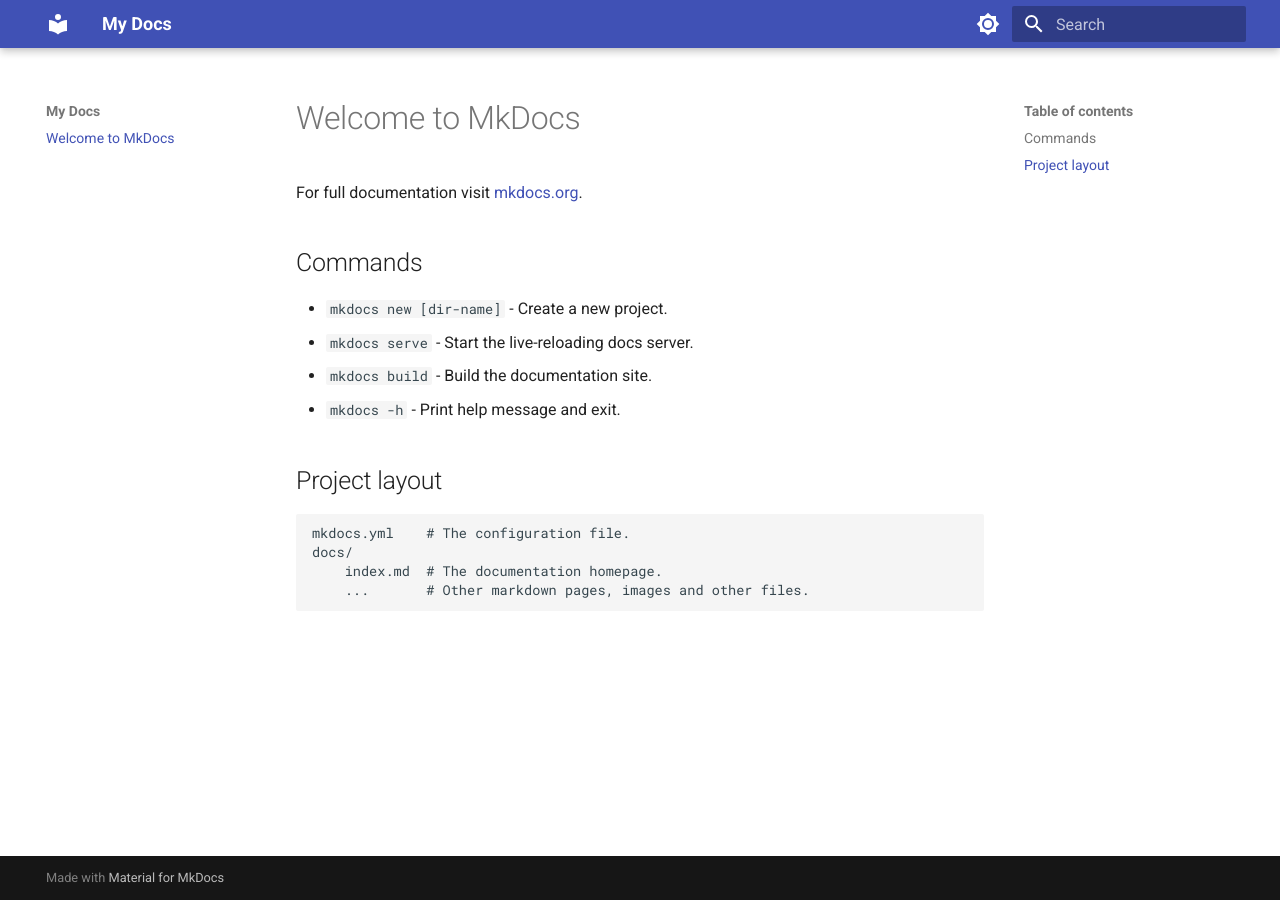
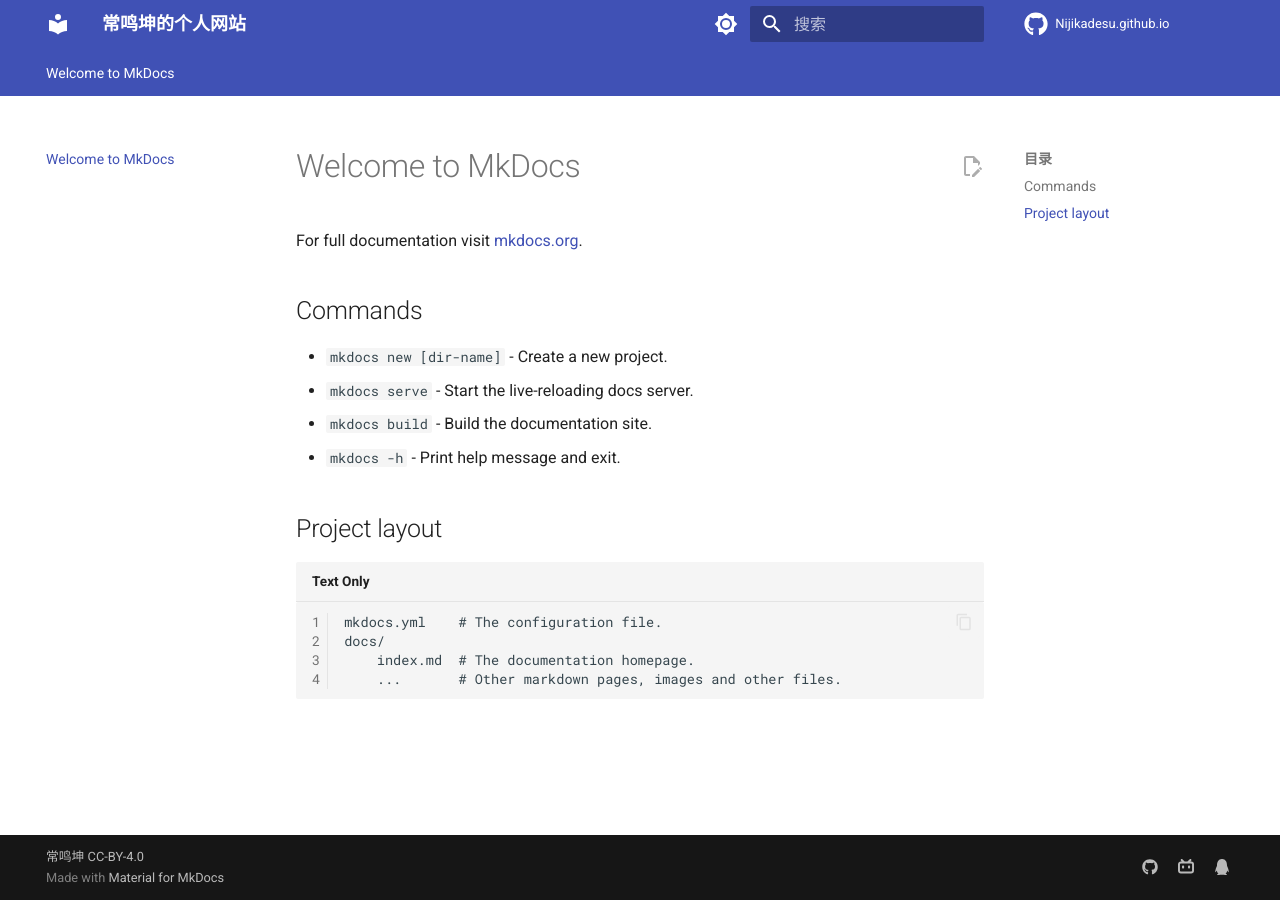
Before and after one commit to Nijikadesu/Nijikadesu.github.io, an MkDocs documentation site: the page built from docs/index.md, in a window 1280 px wide. Built offline with MkDocs 1.6.1 and Material for MkDocs 9.7.7, drawn with Linux system fonts in a browser that asks for light colours; nearby versions of some CDN libraries; library files that are not in the unit come from our copies; comment, search, counter and statistics services are not loaded.

```diff
--- a/mkdocs.yml
+++ b/mkdocs.yml
@@ -1,5 +1,8 @@
-site_name: My Docs
+site_name: 常鸣坤的个人网站
 site_url: https://nijikadesu.github.io/
+site_author: 常鸣坤
+site_description: Mingkun Chang's Website
+
 theme:
   name: material
   palette:
@@ -15,3 +18,133 @@ theme:
       toggle:
         icon: material/brightness-4
         name: Switch to light mode
+
+
+  features:
+    # 使用 Tab 来进行分类
+    # https://squidfunk.github.io/mkdocs-material/setup/setting-up-navigation/#navigation-tabs
+    - navigation.tabs
+    # 返回顶部的按钮，在上滑时出现
+    # https://squidfunk.github.io/mkdocs-material/setup/setting-up-navigation/#back-to-top-button
+    - navigation.top
+    # 给每个 Tab 添加一个 index.md，且在点击 Tab 时打开
+    # https://squidfunk.github.io/mkdocs-material/setup/setting-up-navigation/#section-index-pages-with-section-index-pages
+    - navigation.indexes
+    # 打开 Tab 时左侧目录全部展开
+    # https://squidfunk.github.io/mkdocs-material/setup/setting-up-navigation/#navigation-expansion
+    - navigation.expand
+    # 搜索输入一些字母时推荐补全整个单词
+    # https://squidfunk.github.io/mkdocs-material/setup/setting-up-site-search/#search-suggestions
+    - search.suggest
+    # 搜索的关键词文章加入高亮
+    # https://squidfunk.github.io/mkdocs-material/setup/setting-up-site-search/#search-highlighting
+    - search.highlight
+    # 可以通过按钮复制代码
+    # https://squidfunk.github.io/mkdocs-material/reference/code-blocks/#code-copy-button
+    - content.code.copy
+    # [点击按钮跳转至 GitHub 修改 Markdown 源文件]
+    # https://squidfunk.github.io/mkdocs-material/setup/adding-a-git-repository/#code-actions
+    - content.action.edit
+  language: zh # 一些提示性的文字会变成中文
+  icon:
+    # [添加 GitHub 仓库]
+    # https://squidfunk.github.io/mkdocs-material/setup/adding-a-git-repository/#repository-icon
+    repo: fontawesome/brands/github
+
+
+# [点击按钮跳转至 GitHub 修改 Markdown 源文件]
+# https://squidfunk.github.io/mkdocs-material/setup/adding-a-git-repository/#code-actions
+edit_uri: edit/main/docs/
+# [top-right corner]
+# [添加 GitHub 仓库]
+# https://squidfunk.github.io/mkdocs-material/setup/adding-a-git-repository/
+repo_url: https://github.com/Nijikadesu/Nijikadesu.github.io
+repo_name: Nijikadesu.github.io
+# [bottom-left corner]
+# [版权说明]
+# https://squidfunk.github.io/mkdocs-material/setup/setting-up-the-footer/#copyright-notice
+copyright: 常鸣坤 CC-BY-4.0
+# [bottom-right corner]
+extra:
+  # [添加社交网络图标和链接]
+  # https://squidfunk.github.io/mkdocs-material/setup/setting-up-the-footer/#social-links
+  # 搜索图标：https://squidfunk.github.io/mkdocs-material/reference/icons-emojis/#search
+  # name 会在鼠标悬浮时提示
+  social: # icons
+    - name: GitHub | Mingkun
+      icon: fontawesome/brands/github
+      link: https://github.com/Nijikadesu
+    - name: Bilibili | 風と行く道
+      icon: fontawesome/brands/bilibili
+      link: https://space.bilibili.com/439030348
+    - name: Kaggle | mingkun
+      icon: fontawesome/brands/qq
+      link: https://www.kaggle.com/mingkunc
+
+
+# [Extensions]
+plugins:
+  # [搜索功能]
+  # https://squidfunk.github.io/mkdocs-material/plugins/search/
+  # 之前中文搜索是 Insider 的功能（https://squidfunk.github.io/mkdocs-material/blog/2022/chinese-search-support/），现在好像已经是默认功能了，
+  - search:
+      lang:
+        - zh
+        - en
+        - ja
+  # [给单篇文章添加标签]
+  # https://squidfunk.github.io/mkdocs-material/setup/setting-up-tags/
+  # https://squidfunk.github.io/mkdocs-material/plugins/tags/#meta.tags
+  - tags
+markdown_extensions:
+  # [数学公式支持]
+  # https://squidfunk.github.io/mkdocs-material/reference/math/#katex
+  - pymdownx.arithmatex:
+      generic: true
+  # [图片功能支持]
+  # https://squidfunk.github.io/mkdocs-material/reference/images/
+  # 给 Markdown 图片语法后面添加 `{width="300"}` 设置大小
+  - attr_list
+  - md_in_html
+  # [给标题添加链接]
+  # https://squidfunk.github.io/mkdocs-material/setup/extensions/python-markdown/#+toc.permalink
+  - toc:
+      permalink: true # 固定标题位置为当前位置
+  # [代码语法高亮]
+  # https://squidfunk.github.io/mkdocs-material/reference/code-blocks/#code-blocks
+  # https://squidfunk.github.io/mkdocs-material/setup/extensions/python-markdown-extensions/#highlight
+  - pymdownx.highlight:
+      # 显示行号
+      linenums: true
+      # 显示编程语言名称
+      auto_title: true
+      # https://squidfunk.github.io/mkdocs-material/setup/extensions/python-markdown-extensions/#+pymdownx.highlight.line_spans
+      line_spans: __span
+      # https://squidfunk.github.io/mkdocs-material/setup/extensions/python-markdown-extensions/#+pymdownx.highlight.pygments_lang_class
+      pygments_lang_class: true
+  - pymdownx.inlinehilite
+  - pymdownx.snippets
+  - pymdownx.superfences
+  # [Markdown 提示]
+  # https://squidfunk.github.io/mkdocs-material/reference/admonitions/
+  - admonition
+  - pymdownx.details
+  # [Markdown footnote 语法支持]
+  # https://squidfunk.github.io/mkdocs-material/reference/footnotes/
+  - footnotes
+
+extra_javascript:
+  # [数学公式支持]
+  # https://squidfunk.github.io/mkdocs-material/reference/math/#katex
+  - mkdocs/javascripts/katex.js
+  - https://cdnjs.cloudflare.com/ajax/libs/KaTeX/0.16.7/katex.min.js
+  - https://cdnjs.cloudflare.com/ajax/libs/KaTeX/0.16.7/contrib/auto-render.min.js
+extra_css:
+  # [数学公式支持]
+  # https://squidfunk.github.io/mkdocs-material/reference/math/#katex
+  - https://cdnjs.cloudflare.com/ajax/libs/KaTeX/0.16.7/katex.min.css
+  # [自定义 css]
+  # 不使用底部的翻页
+  - mkdocs/css/no-footer.css
+  # 无序列表符号自定义
+  - mkdocs/css/unordered-list-symbols.css
```
